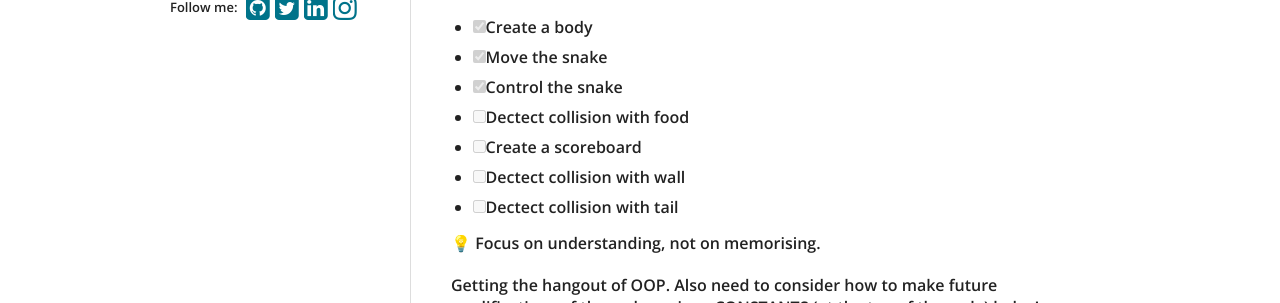
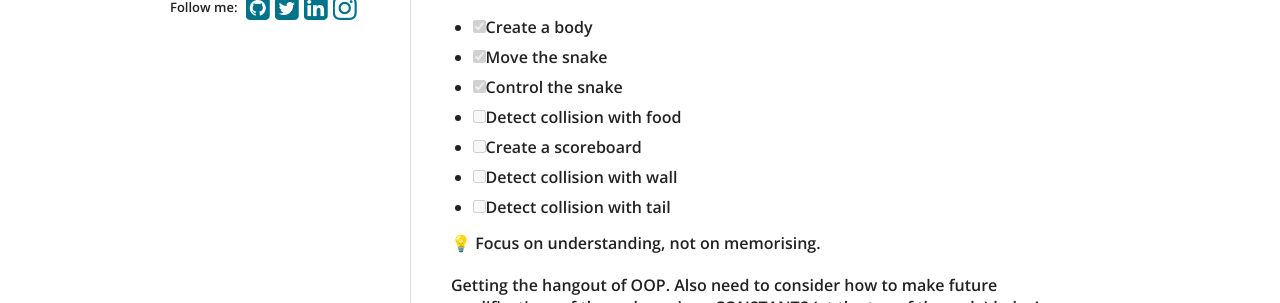
Before and after one commit to maryletteroa/maryletteroa.github.io, a Jekyll site: the page built from _posts/2021-06-02-hundred-days-of-python.md, in a window 1280 px wide and 900 px high. Shown: the part 452-755 px from the top of the window. Built offline with Jekyll 4.4.1, drawn with Linux system fonts in a browser that asks for light colours.

Commit message:
update post

```diff
--- a/_posts/2021-06-02-hundred-days-of-python.md
+++ b/_posts/2021-06-02-hundred-days-of-python.md
@@ -23,10 +23,10 @@ To dos for this game:
 - [x] Create a body
 - [x] Move the snake
 - [x] Control the snake
-- [ ] Dectect collision with food
+- [ ] Detect collision with food
 - [ ] Create a scoreboard
-- [ ] Dectect collision with wall
-- [ ] Dectect collision with tail
+- [ ] Detect collision with wall
+- [ ] Detect collision with tail
 
 💡 Focus on understanding, not on memorising.
 
```
